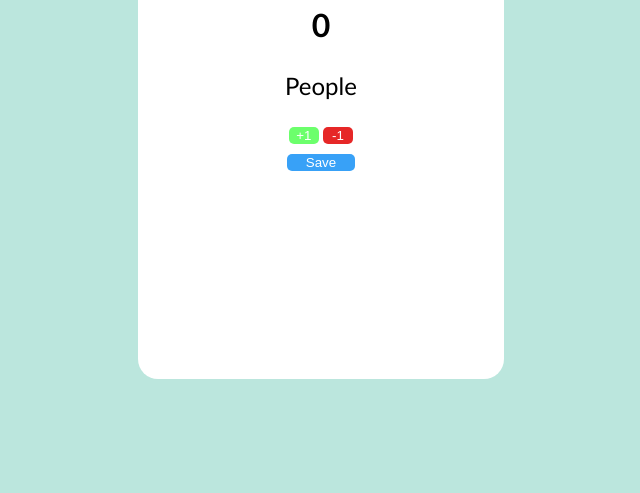
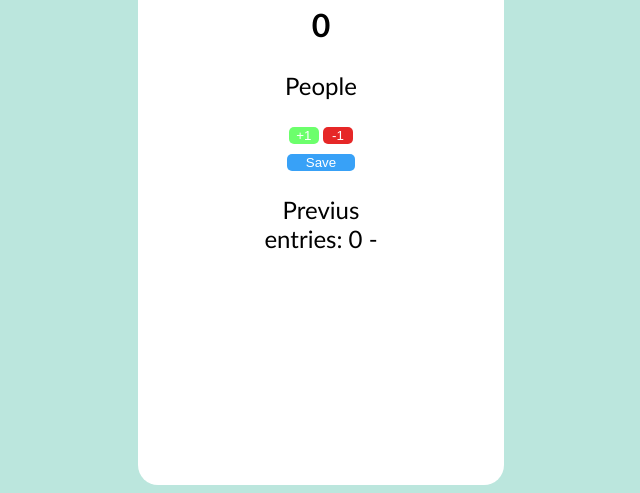
Before and after one commit to Joao-VitorGD1703/Primeiro-projeto-com-desing-responsivo, a plain HTML site: page index.html in a window 1280 px wide. Both pictures are taken after a click on the button "Save". Shown: the part 381-874 px from the top of the page, without its empty margins (319-959 px from the left). Before the commit the page ends 800 px from the top, so only its background shows below. Drawn offline with Linux system fonts and the light colour scheme.

Commit message:
projeto finalizado

```diff
--- a/index.html
+++ b/index.html
@@ -21,6 +21,7 @@
                 <button id="decrement-btn" onclick="decrement()">-1</button>
             </div>
             <button id="save-btn" onclick="save()">Save</button>
+            <p id="save-el">Previus entries: </p>
 
         </div>
     </section>
--- a/index.js
+++ b/index.js
@@ -1,9 +1,10 @@
 let countEl = document.getElementById('count-el');
+let saveEl = document.getElementById('save-el');
 
 let count = 0
 
 function increment() {
-    count = count + 1
+    count += 1
     countEl.innerText = count
     console.log(count)
 }
@@ -14,8 +15,17 @@ function decrement() {
     console.log(count)
 }
 
-function save(){
-    cont = count
+function save() {
+    let contStr = count
+    // saveEl.innerText += contStr
+    saveEl.textContent +=  ` ${contStr} -`
+    countEl.textContent = 0
+    count = 0
+
     console.log(count)
 
+
+
+    //  saveEl.innerText =+ `Previus entries: ${count} - `;
+
 }
```
